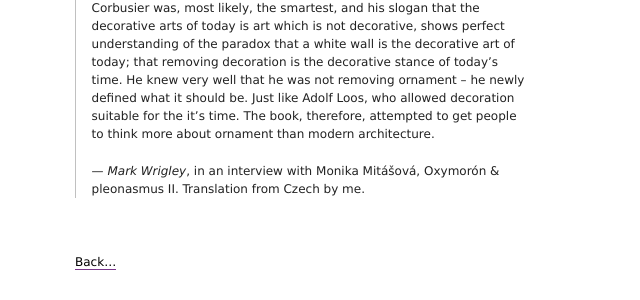
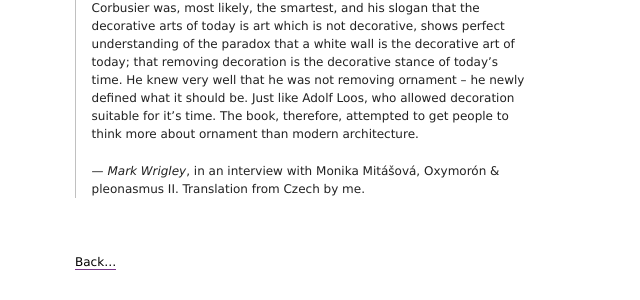
Before and after one commit to zmlka/undisciplinary, a Jekyll site: the page built from mark_wrigley.md, in a window 1280 px wide. Shown: the part 1016-1316 px from the top of the page, without its empty margins (319-959 px from the left). Built offline with Jekyll 4.4.1, drawn with Linux system fonts in a browser that asks for light colours; some of the changed text lies outside the part shown.

Commit message:
adding beatrix

```diff
--- a/mark_wrigley.md
+++ b/mark_wrigley.md
@@ -50,8 +50,8 @@
 > white wall is the decorative art of today; that removing decoration is the
 > decorative stance of today's time. He knew very well that he was not removing
 > ornament – he newly defined what it should be. Just like Adolf Loos, who
-> allowed decoration suitable for the it's time. The book, therefore, attempted
-> to get people to think more about ornament than modern architecture.
+> allowed decoration suitable for it's time. The book, therefore, attempted to
+> get people to think more about ornament than modern architecture.
 >
 > <cite>Mark Wrigley</cite>, in an interview with Monika Mitášová, Oxymorón
 > & pleonasmus II. Translation from Czech by me.
```
Also changed, not shown: beatriz_colomina.md (added, +18 -0 lines), index.md (+1 -0 lines).
